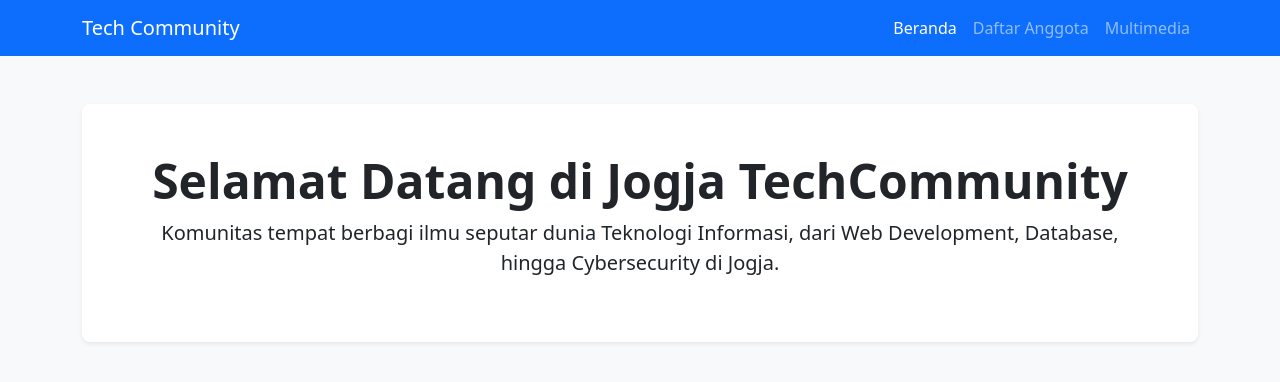
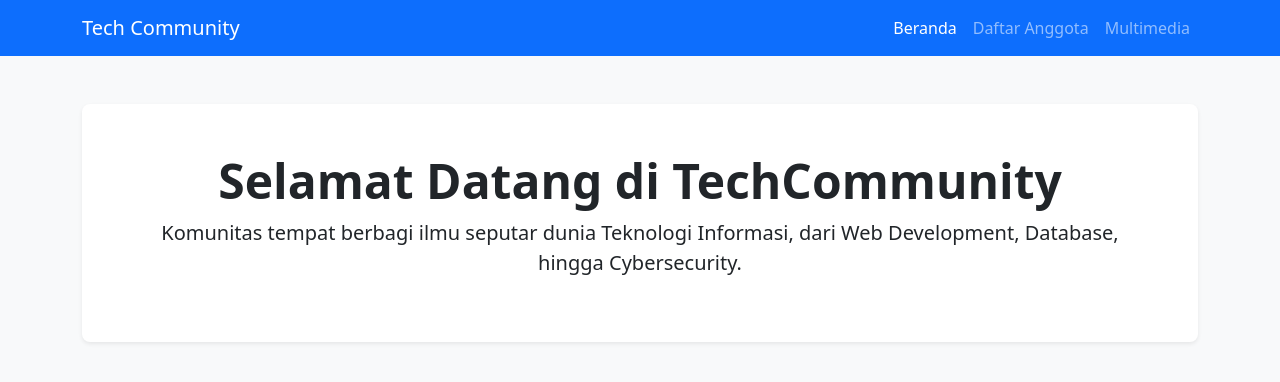
Before and after one commit to Haffi24/UCP1_20240140181, a plain HTML site: page index.html in a window 1280 px wide. Drawn offline with nearby package versions, Linux system fonts and the light colour scheme.

Commit message:
merubah informasi dalam container sehingga sesuai dengan modul praktikum

```diff
--- a/index.html
+++ b/index.html
@@ -23,6 +23,6 @@
 
     <div class="container mt-5">
         <div class="p-5 text-center bg-white rounded-3 shadow-sm mb-4">
-            <h1 class="display-5 fw-bold">Selamat Datang di Jogja TechCommunity</h1>
-            <p class="lead">Komunitas tempat berbagi ilmu seputar dunia Teknologi Informasi, dari Web Development, Database, hingga Cybersecurity di Jogja.</p>
+            <h1 class="display-5 fw-bold">Selamat Datang di TechCommunity</h1>
+            <p class="lead">Komunitas tempat berbagi ilmu seputar dunia Teknologi Informasi, dari Web Development, Database, hingga Cybersecurity.</p>
         </div>
```
